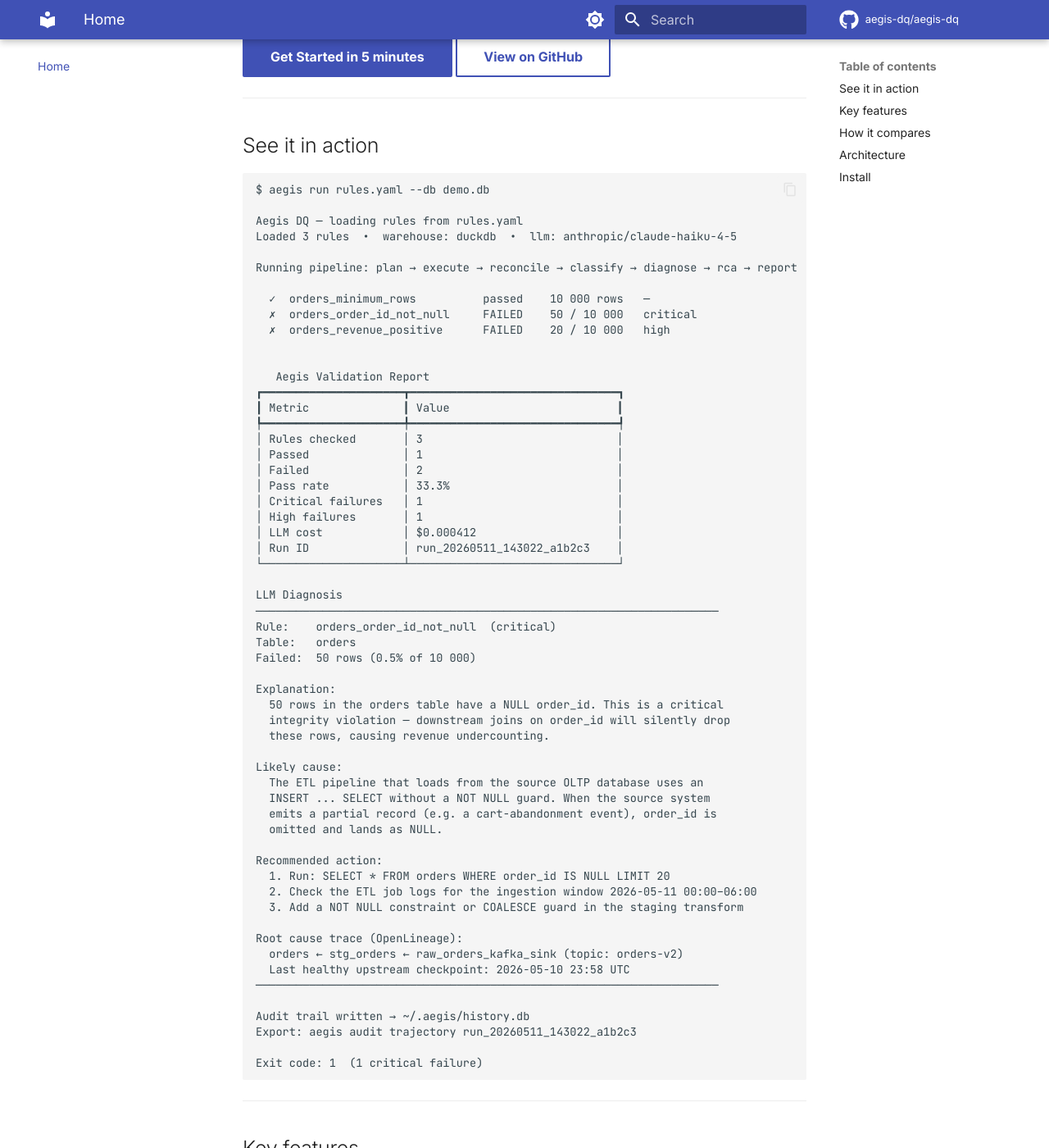
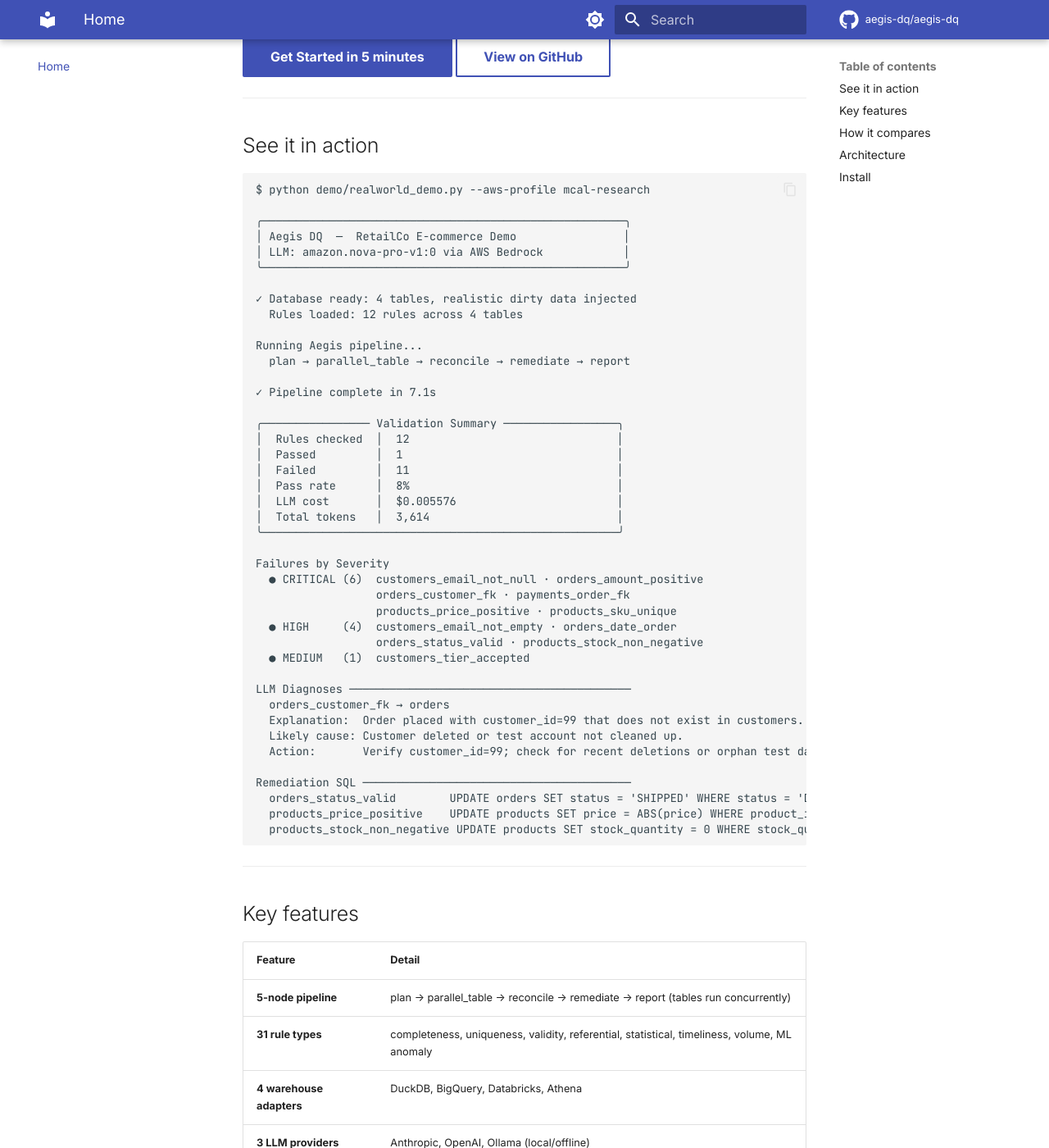
Before and after one commit to aegis-dq/aegis-dq, an MkDocs documentation site: the page built from docs/index.md, in a window 1280 px wide and 1400 px high, scrolled down 343 px. Shown: the whole window at 82% size. Built offline with MkDocs 1.6.1 and Material for MkDocs 9.7.7, drawn with Linux system fonts in a browser that asks for light colours; comment, search, counter and statistics services are not loaded; some of the changed text lies outside the part shown.

Commit message:
docs: sync all docs with real-world demo, parallel pipeline, and new features
README.md:
- Tests badge: 323 → 535 passing
- Demo block: replace 3-rule CLI snippet with RetailCo Bedrock demo output
  (12 rules, 4 tables, 11 failures, diagnoses + RCA + remediation SQL)
- Pipeline diagram: 7-node sequential → 5-node with parallel_table fan-out
- Rule types: 28 → 31 total; add ML/Anomaly row (zscore_outlier,
  isolation_forest, learned_threshold); fix cross-table names to
  reconcile_row_count / reconcile_column_sum / reconcile_key_match
- LLM providers: add AWS Bedrock row
- Install extras: add aegis-dq[ml] for scikit-learn
- Roadmap: mark VS Code extension, eval suite, ML anomaly detection done

docs/architecture.md:
- 7-node → 5-node pipeline; add parallel_table and remediate node descriptions
- Add AWS Bedrock to LLM adapters block
- Add remediate to audit decisions node list

docs/index.md:
- Replace old demo block with RetailCo Bedrock output
- Feature table: 7-node → 5-node; 28 → 31 rule types with ML anomaly
- Architecture diagram updated; add AWS Bedrock to adapters

docs/getting-started.md:
- Add section 10: Real-world end-to-end demo (RetailCo, Bedrock, 4 tables)
- Add AWS Bedrock usage note to section 6 (Run with LLM)
- Renumber old section 10 → 11

docs/vs-competitors.md:
- Pluggable LLM row: add Bedrock
- Add ML anomaly detection row to comparison table
- Expand "choose Aegis" bullets: offline/cloud-native LLM, ML anomaly detection

Co-Authored-By: Claude Sonnet 4.6 <noreply@anthropic.com>

````diff
--- a/docs/index.md
+++ b/docs/index.md
@@ -12,63 +12,48 @@ Aegis orchestrates a **7-node LangGraph pipeline** that validates your data, dia
 ## See it in action
 
 ```
-$ aegis run rules.yaml --db demo.db
+$ python demo/realworld_demo.py --aws-profile mcal-research
 
-Aegis DQ — loading rules from rules.yaml
-Loaded 3 rules  •  warehouse: duckdb  •  llm: anthropic/claude-haiku-4-5
+╭──────────────────────────────────────────────────────╮
+│ Aegis DQ  —  RetailCo E-commerce Demo                │
+│ LLM: amazon.nova-pro-v1:0 via AWS Bedrock            │
+╰──────────────────────────────────────────────────────╯
 
-Running pipeline: plan → execute → reconcile → classify → diagnose → rca → report
+✓ Database ready: 4 tables, realistic dirty data injected
+  Rules loaded: 12 rules across 4 tables
 
-  ✓  orders_minimum_rows          passed    10 000 rows   —
-  ✗  orders_order_id_not_null     FAILED    50 / 10 000   critical
-  ✗  orders_revenue_positive      FAILED    20 / 10 000   high
+Running Aegis pipeline...
+  plan → parallel_table → reconcile → remediate → report
 
+✓ Pipeline complete in 7.1s
 
-   Aegis Validation Report
-┏━━━━━━━━━━━━━━━━━━━━━┳━━━━━━━━━━━━━━━━━━━━━━━━━━━━━━━┓
-┃ Metric              ┃ Value                         ┃
-┡━━━━━━━━━━━━━━━━━━━━━╇━━━━━━━━━━━━━━━━━━━━━━━━━━━━━━━┩
-│ Rules checked       │ 3                             │
-│ Passed              │ 1                             │
-│ Failed              │ 2                             │
-│ Pass rate           │ 33.3%                         │
-│ Critical failures   │ 1                             │
-│ High failures       │ 1                             │
-│ LLM cost            │ $0.000412                     │
-│ Run ID              │ run_20260511_143022_a1b2c3    │
-└─────────────────────┴───────────────────────────────┘
+╭──────────────── Validation Summary ─────────────────╮
+│  Rules checked  │  12                               │
+│  Passed         │  1                                │
+│  Failed         │  11                               │
+│  Pass rate      │  8%                               │
+│  LLM cost       │  $0.005576                        │
+│  Total tokens   │  3,614                            │
+╰─────────────────────────────────────────────────────╯
 
-LLM Diagnosis
-─────────────────────────────────────────────────────────────────────
-Rule:    orders_order_id_not_null  (critical)
-Table:   orders
-Failed:  50 rows (0.5% of 10 000)
+Failures by Severity
+  ● CRITICAL (6)  customers_email_not_null · orders_amount_positive
+                  orders_customer_fk · payments_order_fk
+                  products_price_positive · products_sku_unique
+  ● HIGH     (4)  customers_email_not_empty · orders_date_order
+                  orders_status_valid · products_stock_non_negative
+  ● MEDIUM   (1)  customers_tier_accepted
 
-Explanation:
-  50 rows in the orders table have a NULL order_id. This is a critical
-  integrity violation — downstream joins on order_id will silently drop
-  these rows, causing revenue undercounting.
+LLM Diagnoses ──────────────────────────────────────────
+  orders_customer_fk → orders
+  Explanation:  Order placed with customer_id=99 that does not exist in customers.
+  Likely cause: Customer deleted or test account not cleaned up.
+  Action:       Verify customer_id=99; check for recent deletions or orphan test data.
 
-Likely cause:
-  The ETL pipeline that loads from the source OLTP database uses an
-  INSERT ... SELECT without a NOT NULL guard. When the source system
-  emits a partial record (e.g. a cart-abandonment event), order_id is
-  omitted and lands as NULL.
-
-Recommended action:
-  1. Run: SELECT * FROM orders WHERE order_id IS NULL LIMIT 20
-  2. Check the ETL job logs for the ingestion window 2026-05-11 00:00–06:00
-  3. Add a NOT NULL constraint or COALESCE guard in the staging transform
-
-Root cause trace (OpenLineage):
-  orders ← stg_orders ← raw_orders_kafka_sink (topic: orders-v2)
-  Last healthy upstream checkpoint: 2026-05-10 23:58 UTC
-─────────────────────────────────────────────────────────────────────
-
-Audit trail written → ~/.aegis/history.db
-Export: aegis audit trajectory run_20260511_143022_a1b2c3
-
-Exit code: 1  (1 critical failure)
+Remediation SQL ────────────────────────────────────────
+  orders_status_valid        UPDATE orders SET status = 'SHIPPED' WHERE status = 'DISPATCHED';
+  products_price_positive    UPDATE products SET price = ABS(price) WHERE product_id = 5 AND price < 0;
+  products_stock_non_negative UPDATE products SET stock_quantity = 0 WHERE stock_quantity < 0 AND product_sku = 'SKU-010';
 ```
 
 ---
@@ -77,8 +62,8 @@ Exit code: 1  (1 critical failure)
 
 | Feature | Detail |
 |---|---|
-| **7-node pipeline** | plan → execute → reconcile → classify → diagnose → rca → report |
-| **28 rule types** | completeness, uniqueness, validity, referential, statistical, timeliness, volume |
+| **5-node pipeline** | plan → parallel_table → reconcile → remediate → report (tables run concurrently) |
+| **31 rule types** | completeness, uniqueness, validity, referential, statistical, timeliness, volume, ML anomaly |
 | **4 warehouse adapters** | DuckDB, BigQuery, Databricks, Athena |
 | **3 LLM providers** | Anthropic, OpenAI, Ollama (local/offline) |
 | **Full audit trail** | Every LLM call and decision logged to SQLite with FTS5 search |
@@ -111,17 +96,21 @@ Exit code: 1  (1 critical failure)
 rules.yaml
     │
     ▼
-  plan ──► execute ──► reconcile ──► classify ──► diagnose ──► rca ──► report
-                           │                          │          │
-                      28 rule types             LLM severity   LLM root
-                      4 warehouses               triage        cause +
-                                                               lineage
+  plan ──► parallel_table ──► reconcile ──► remediate ──► report
+                 │
+         ┌──────────────────┐
+         │  per table:      │
+         │  execute         │
+         │  classify        │
+         │  diagnose        │
+         │  rca             │
+         └──────────────────┘
 ```
 
 **Adapters**
 
 ```
-LLM adapters:        Anthropic  •  OpenAI  •  Ollama (local)
+LLM adapters:        Anthropic  •  OpenAI  •  Ollama (local)  •  AWS Bedrock
 Warehouse adapters:  DuckDB  •  BigQuery  •  Databricks  •  Athena
 ```
 
````
Also changed, not shown: other parts of docs/index.md (+1 -1 lines), README.md (+72 -45 lines), docs/architecture.md (+34 -20 lines), docs/getting-started.md (+35 -1 lines), docs/vs-competitors.md (+4 -2 lines).
